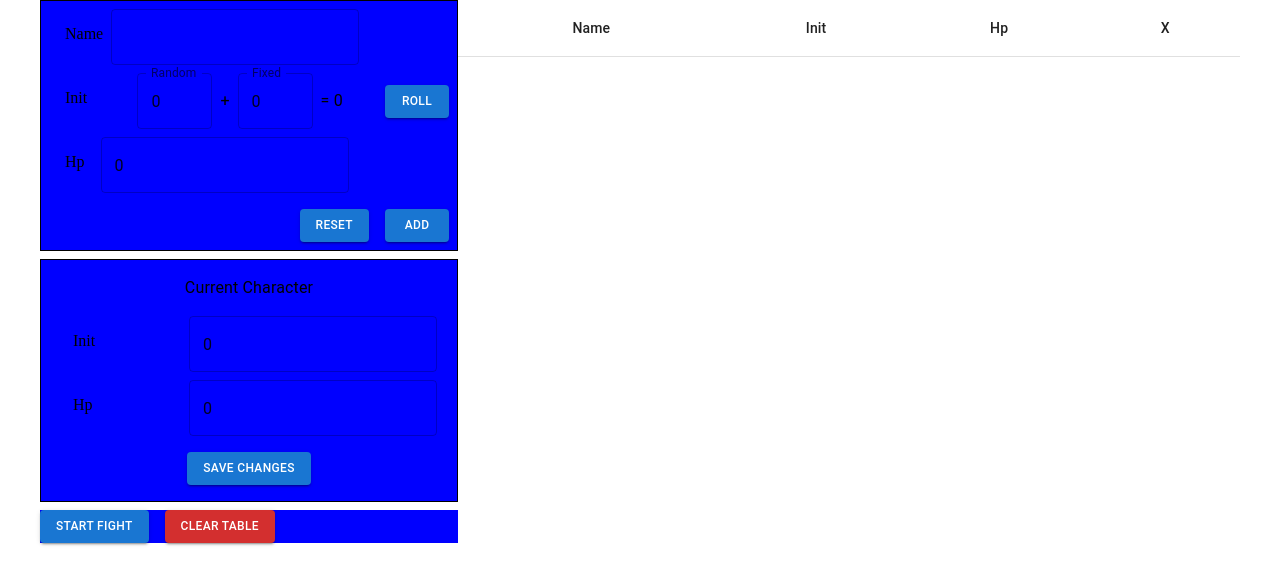
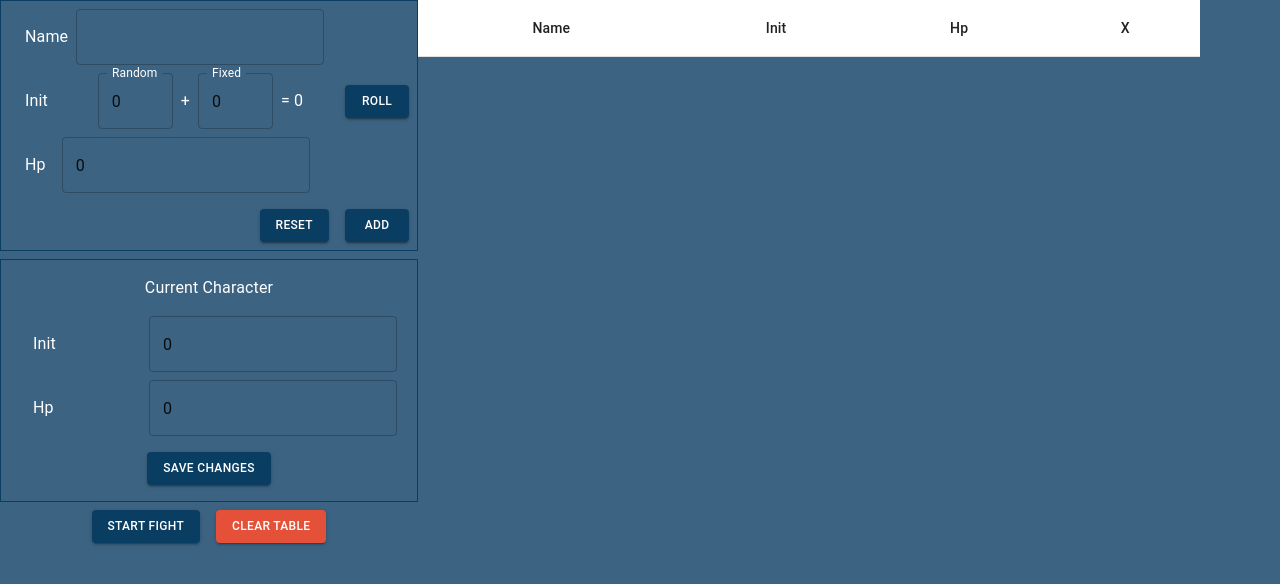
Before and after one commit to BertrandDubillon/DD_Init-helper, a Next.js app: page / in a window 1280 px wide. Shown: the top 584 px of the page. Built offline with nearby package versions, Linux system fonts and the light colour scheme.

Commit message:
UI stuff

```diff
--- a/app/AddNewChar.jsx
+++ b/app/AddNewChar.jsx
@@ -32,7 +32,6 @@ function AddNewChar({ addCharacter,charactersArray, addNewCharTrigger }) {
           display: "flex",
           flexDirection: "column",
           marginLeft: "auto",
-          border: 1,
           p: 1,
           width: '400px'
         }}
@@ -47,9 +46,9 @@ function AddNewChar({ addCharacter,charactersArray, addNewCharTrigger }) {
           }}
         >
           <Box sx={{ display: "flex" }}>
-            <Box padding={1} paddingTop={2} paddingLeft={2}>
+            <Typography padding={1} paddingTop={2} paddingLeft={2}>
               Name
-            </Box>
+            </Typography>
             <TextField
               id="name"
               value={name}
@@ -59,9 +58,9 @@ function AddNewChar({ addCharacter,charactersArray, addNewCharTrigger }) {
             />
           </Box>
           <Box sx={{ display: "flex", justifyContent: "space-between" }}>
-            <Box p={2} >
+            <Typography p={2} >
               Init
-            </Box>
+            </Typography>
             <Box sx={{ display: "flex", gap: 1 }}>
               <TextField
                 label="Random"
@@ -94,16 +93,16 @@ function AddNewChar({ addCharacter,charactersArray, addNewCharTrigger }) {
             <Button
               sx={{ alignSelf: "center", marginLeft: "8px" }}
               variant="contained"
-              color="primary"
+              color="secondary"
               onClick={() => setInit(Math.trunc(Math.random() * 20) + 1)}
             >
               Roll
             </Button>
           </Box>
           <Box sx={{ display: "flex" }}>
-            <Box p={2} >
+            <Typography p={2} >
               Hp
-            </Box>
+            </Typography>
             <TextField
               id="hp"
               type="number"
@@ -123,13 +122,13 @@ function AddNewChar({ addCharacter,charactersArray, addNewCharTrigger }) {
           >
             <Button
               variant="contained"
-              color="primary"
+              color="secondary"
               onClick={() => {clearWindow
               }}
             >
               Reset
             </Button>
-            <Button variant="contained" color="primary" type="submit">
+            <Button variant="contained" color="secondary" type="submit">
               Add
             </Button>
           </Box>
--- a/app/EditSelectedChar.jsx
+++ b/app/EditSelectedChar.jsx
@@ -16,7 +16,6 @@ function EditSelectedChar({ characterToEdit, updateSelectedCharacter }) {
       sx={{
         display: "flex",
         flexDirection: "column",
-        border: 1,
         p: 2,
       }}
     >
@@ -45,9 +44,9 @@ function EditSelectedChar({ characterToEdit, updateSelectedCharacter }) {
           </Typography>
         </Box>
         <Box sx={{ display: "flex" }}>
-          <Box p={2} width={100}>
+          <Typography p={2} width={100}>
             Init
-          </Box>
+          </Typography>
           <TextField
             id="init"
             value={editInit}
@@ -59,9 +58,9 @@ function EditSelectedChar({ characterToEdit, updateSelectedCharacter }) {
           />
         </Box>
         <Box sx={{ display: "flex" }}>
-          <Box p={2} width={100}>
+          <Typography p={2} width={100}>
             Hp
-          </Box>
+          </Typography>
           <TextField
             id="hp"
             type="number"
@@ -75,7 +74,7 @@ function EditSelectedChar({ characterToEdit, updateSelectedCharacter }) {
           <Button
             sx={{ marginTop: 1 }}
             variant="contained"
-            color="primary"
+            color="secondary"
             type="submit"
           >
             Save Changes
--- a/app/LogicBar.jsx
+++ b/app/LogicBar.jsx
@@ -11,9 +11,9 @@ const LogicBar = ({characterToEdit, updateSelectedCharacter, addCharacter, isSta
         top: 0,
          }} >
             <Stack direction="column" gap={1}  >
-                <Box flex={2} sx={{bgcolor: 'blue'}}><AddNewChar addCharacter={addCharacter} addNewCharTrigger={addNewCharTrigger}/></Box>
-                <Box flex={2} sx={{bgcolor: 'blue'}}><EditSelectedChar characterToEdit={characterToEdit}  updateSelectedCharacter={updateSelectedCharacter} addCharacter={addCharacter}/></Box>
-                <Box flex={1} sx={{bgcolor: 'blue'}}><Turns isStartPressed={isStartPressed} turnCounter={turnCounter} handleNextTurn={handleNextTurn} resetTurns={resetTurns} clearTable={clearTable}></Turns></Box>
+                <Box flex={2} sx={{bgcolor: 'primary.main', border:1, borderColor:'secondary.main'}}><AddNewChar addCharacter={addCharacter} addNewCharTrigger={addNewCharTrigger}/></Box>
+                <Box flex={2} sx={{bgcolor: 'primary.main', border:1, borderColor:'secondary.main'}}><EditSelectedChar characterToEdit={characterToEdit}  updateSelectedCharacter={updateSelectedCharacter} addCharacter={addCharacter}/></Box>
+                <Box flex={1} sx={{bgcolor: 'primary.main'}}><Turns isStartPressed={isStartPressed} turnCounter={turnCounter} handleNextTurn={handleNextTurn} resetTurns={resetTurns} clearTable={clearTable}></Turns></Box>
             </Stack>
         </Box>
 
--- a/app/Turns.jsx
+++ b/app/Turns.jsx
@@ -9,20 +9,21 @@ const Turns = ({handleNextTurn, resetTurns, isStartPressed, turnCounter, clearTa
       return(
 
     isStartPressed ? (
-      <Stack direction="row" gap={2}>
+      <Stack direction="row" gap={2} justifyContent="center">
         <Box sx={{height : "50", width : "100", alignContent : 'center', p: 1}}>TURN {turnCounter}</Box>
-        <Button variant="contained" type="button" sx={{width : "100"}} onClick={handleNextTurn}>
+        <Button variant="contained" color="secondary" type="button" sx={{width : "100"}} onClick={handleNextTurn}>
           Next
         </Button>
-        <Button variant="contained" type="button" onClick={resetTurns}>
+        <Button variant="contained" color="secondary" type="button" onClick={resetTurns}>
           Stop
         </Button>
       </Stack>
     ) : (
-      <Stack direction="row" gap={2}>
+      <Stack direction="row" gap={2} justifyContent="center">
       <Button
         variant="contained"
         type="button"
+        color="secondary"
         onClick={handleNextTurn}
       >
         Start Fight
--- a/app/global.css
+++ b/app/global.css
@@ -1,3 +1,4 @@
 body {
     margin: 0px;
+    background-color: #3c6382;
 }
--- a/app/page.js
+++ b/app/page.js
@@ -282,7 +282,7 @@ export default function Home() {
   //Home() return
   return (
     <ThemeProvider theme={theme}>
-    <Container disableGutters sx={{ display: "flex" }}>
+    <Container disableGutters sx={{ display: "flex", margin:0, }}>
       <LogicBar
 
         isStartPressed={isStartPressed}
--- a/app/theme.js
+++ b/app/theme.js
@@ -1,6 +1,33 @@
 import { createTheme } from "@mui/material/styles";
 
 const theme = createTheme({
+  palette: { primary: { main: "#3c6382", // Your first color
+                        light: "", // Optional lighter shade
+                        dark: "", // Optional darker shade
+                        contrastText: "#fff", },
+
+            secondary: { main: "#0a3d62", // Your secondary color
+              light: "", // Optional lighter shade
+              dark: "", // Optional darker shade
+              contrastText: "#fff",},
+              tertiary: { main: "#82ccdd", // Your secondary color
+                light: "", // Optional lighter shade
+                dark: "", // Optional darker shade
+                contrastText: "#fff",},
+            success: { main: "#3c6382", // Your third color
+              light: "", // Optional lighter shade
+              dark: "", // Optional darker shade
+              contrastText: "#fff",},
+            error: { main: "#e55039", // Your fourth color
+              light: "", // Optional lighter shade
+              dark: "", // Optional darker shade
+              contrastText: "#fff",},
+           },
+           typography: {
+            allVariants: {
+            color: "#ffffff", // makes all text white by default
+            },
+            },
     components: {
       MuiButton: {
         styleOverrides: {
```
